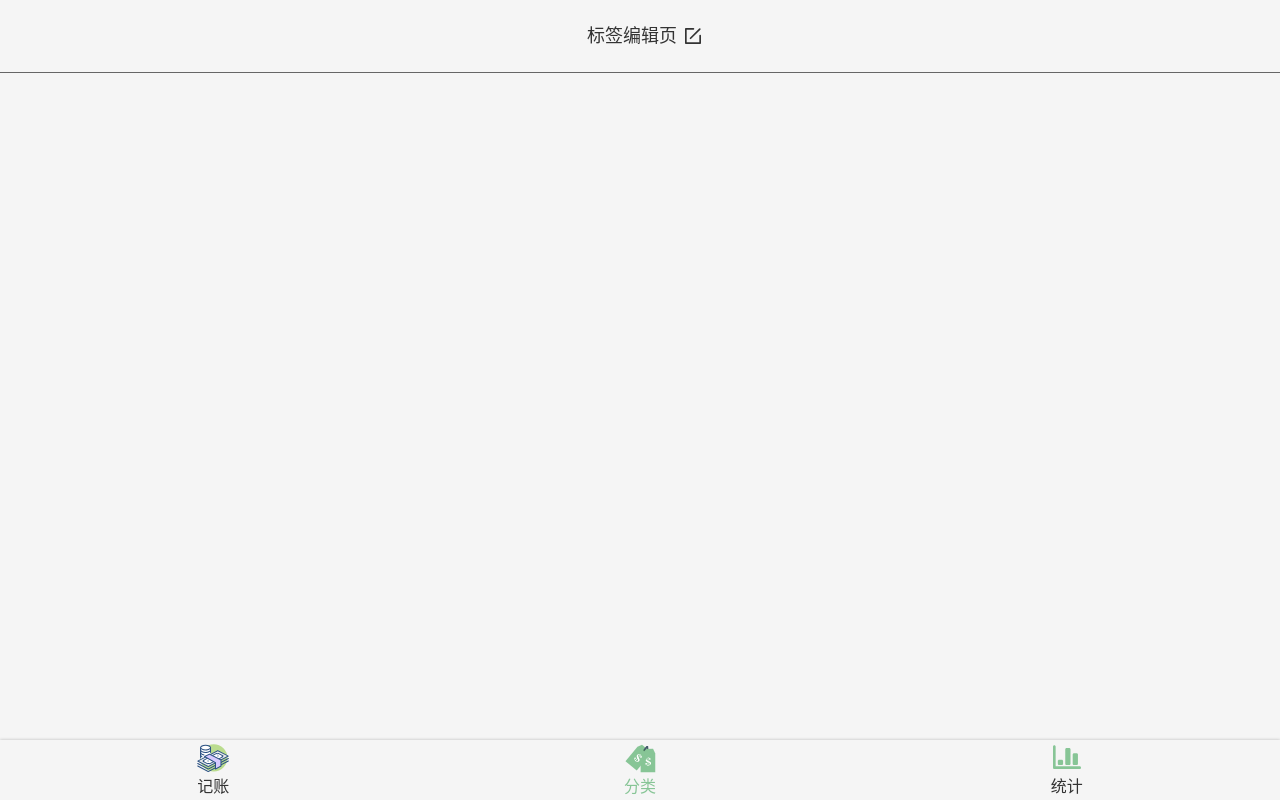
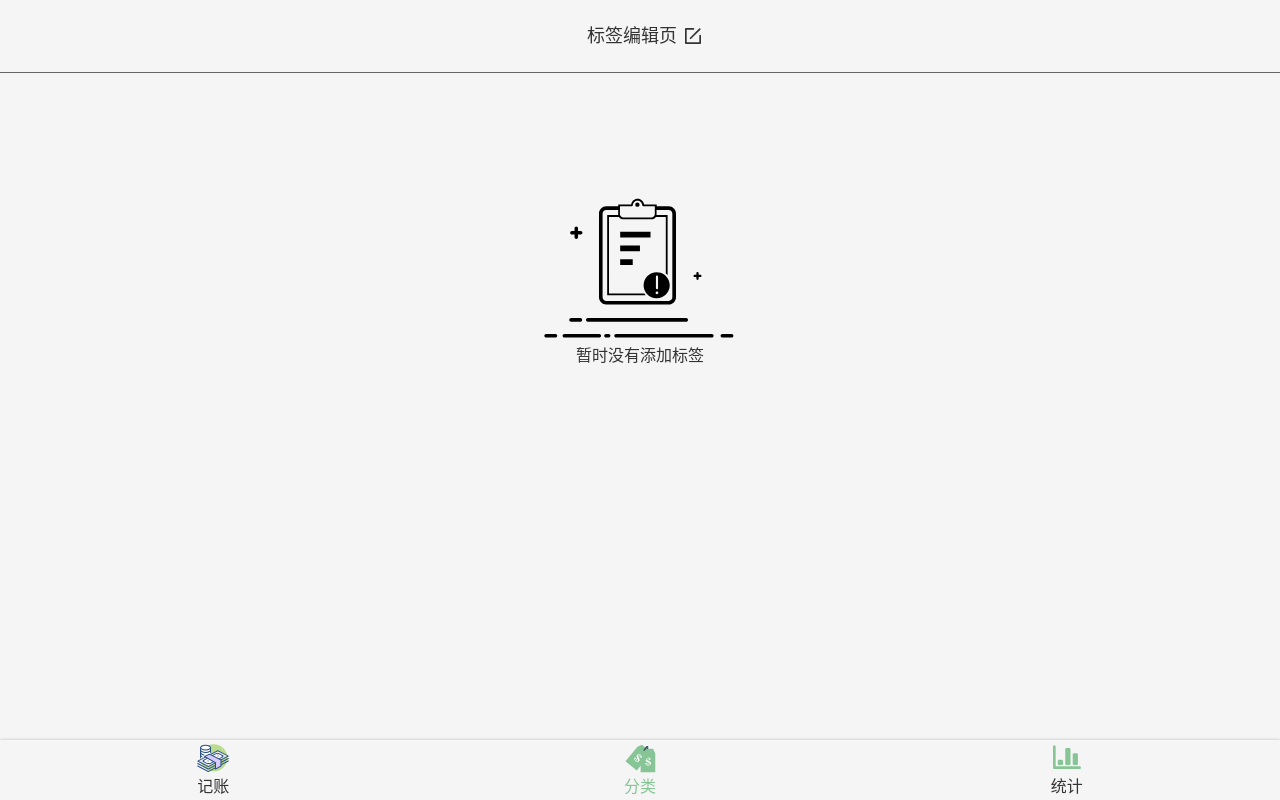
Before and after one commit to CarminePink/jizhangben, a Vue app: page /#/labels in a window 1280 px wide. Built offline with nearby package versions, Linux system fonts and the light colour scheme.

Commit message:
修改了按键0的站位大小，修改了删除按钮的颜色，为Labels页面添加了无标签时显示一个 提示图片

```diff
--- a/src/components/Button.vue
+++ b/src/components/Button.vue
@@ -16,7 +16,7 @@
 
 <style scoped lang="scss">
    .button {
-      background-color: #767676;
+      background-color: darkred;
       padding: 0 16px;
       border-radius: 5px;
       border: none;
--- a/src/components/Money/NumberPad.vue
+++ b/src/components/Money/NumberPad.vue
@@ -14,9 +14,9 @@
          <button @click="inputContent('8')">8</button>
          <button @click="inputContent('9')">9</button>
          <button class="ok" @click="ok">ok</button>
-         <button @click="inputContent('0')">0</button>
+         <button class="zero" @click="inputContent('0')">0</button>
          <button @click="inputContent('.')">.</button>
-         <button>backspace</button>
+
       </div>
    </div>
 </template>
@@ -99,6 +99,9 @@
                float: right;
                height: 128px;
             }
+            &.zero{
+               width: 50%;
+            }
 
             &:nth-child(1) {
                background: #f2f2f2;
--- a/src/views/Labels.vue
+++ b/src/views/Labels.vue
@@ -3,6 +3,12 @@
       <div class="edit">
          <span>标签编辑页</span>
          <Icon name="bianji"/>
+      </div>
+      <div v-if="this.tags.length === 0" class="noTags-wrapper">
+         <svg class="noTags">
+            <use xlink:href="#noRecord"></use>
+         </svg>
+         <span>暂时没有添加标签</span>
       </div>
       <div class="tags">
          <router-link :to="`/labels/edit/${tag.id}`" v-for="tag in tags" :key="tag.id" class="tag">
@@ -79,5 +85,13 @@
          margin: 8px 0;
       }
    }
+   .noTags-wrapper{
+      display: flex;
+      flex-direction: column;
+      justify-content: center;
+      align-items: center;
+      margin-top: 120px;
+
+   }
 
 </style>
```
